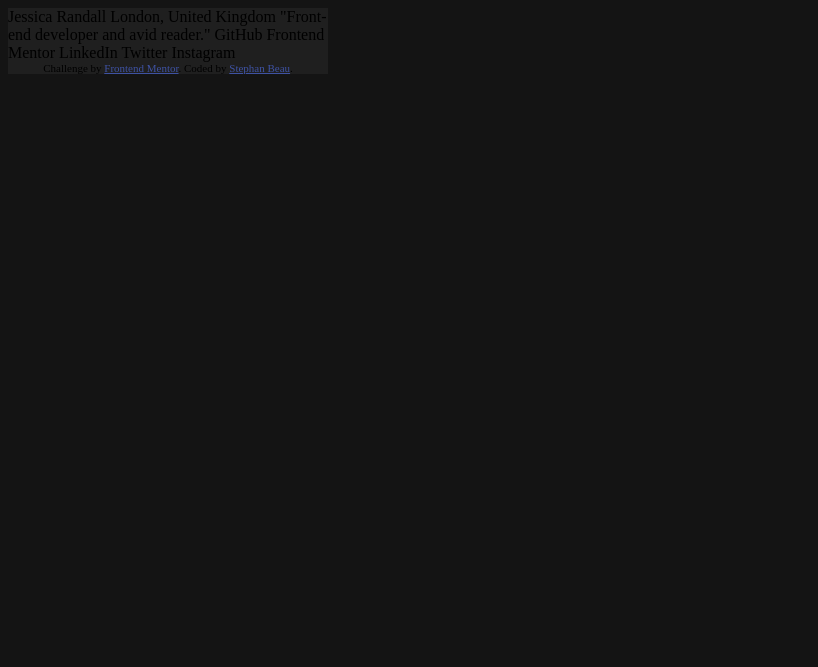
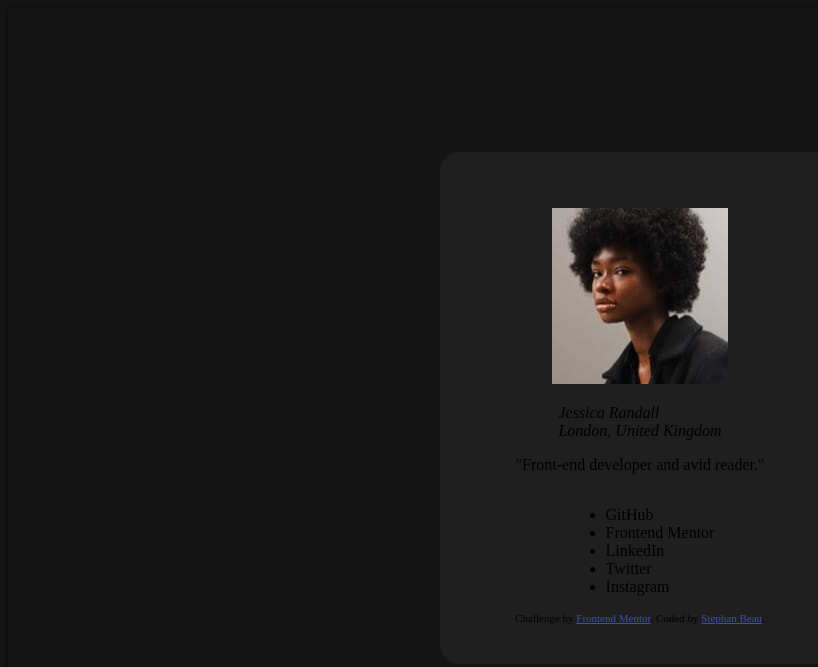
Before and after one commit to HaiHappen758/Social-links-profile, a plain HTML site: page index.html in a window 1280 px wide. Shown: the whole page, without its empty margins (0-818 px from the left). Drawn offline with Linux system fonts and the light colour scheme.

Commit message:
stylesheet verfeinert

```diff
--- a/index.html
+++ b/index.html
@@ -17,16 +17,25 @@
 </head>
 <body>
 <section class="profileCard">
-  Jessica Randall
-  London, United Kingdom
+  <figure>
+    <img src="/assets/images/avatar-jessica.jpeg" alt="Picture of Jessica Randall">
+  </figure>
+
+  <address>
+    Jessica Randall<br>
+    London, United Kingdom
+  </address>
+
+ <p>
   "Front-end developer and avid reader."
-
-  GitHub
-  Frontend Mentor
-  LinkedIn
-  Twitter
-  Instagram
-
+ </p>
+  <ul>
+    <li>GitHub</li>
+    <li>Frontend Mentor</li>
+    <li>LinkedIn</li>
+    <li>Twitter</li>
+    <li>Instagram</li>
+  </ul>
   <div class="attribution">
     Challenge by <a href="https://www.frontendmentor.io?ref=challenge" target="_blank">Frontend Mentor</a>.
     Coded by <a href="#">Stephan Beau</a>.
--- a/style.css
+++ b/style.css
@@ -1,12 +1,26 @@
+:root {
+    --green: hsl(75, 94%, 57%);
+    --white: hsl(0, 0%, 100%);
+    --grey: hsl(0, 0%, 20%);
+    --dark-grey: hsl(0, 0%, 12%);
+    --off-black: hsl(0, 0%, 8%);
+}
 body {
-    background-color: hsl(0, 0%, 8%);
+    display: flex;
+    height: 100vh;
+    align-items: center;
+    justify-content: center;
+    background-color: var(--off-black);
+    box-shadow: 1px 1px 5px 1px rgba(0, 0, 0, 0.75);
 }
 
 .profileCard {
     display: flex;
     flex-direction: column;
+    align-items: center;
     width: 320px;
-    justify-items: center;
-    align-items: center;
-    background-color: hsl(0, 0%, 12%);
+    background-color: var(--dark-grey);
+    padding: 40px;
+    border-radius: 20px;
+
 }
```
